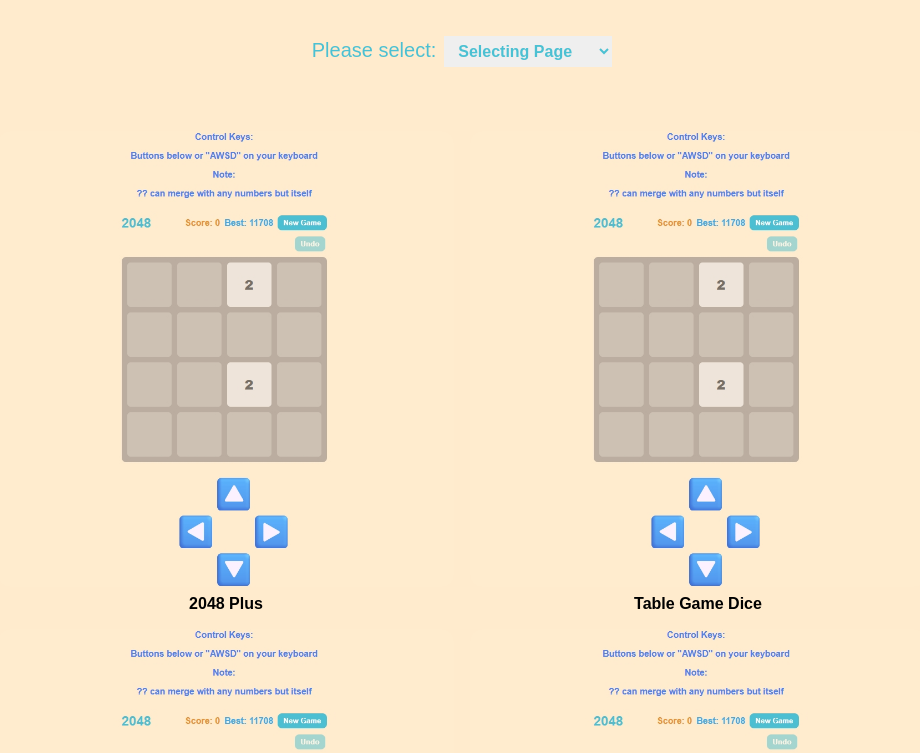
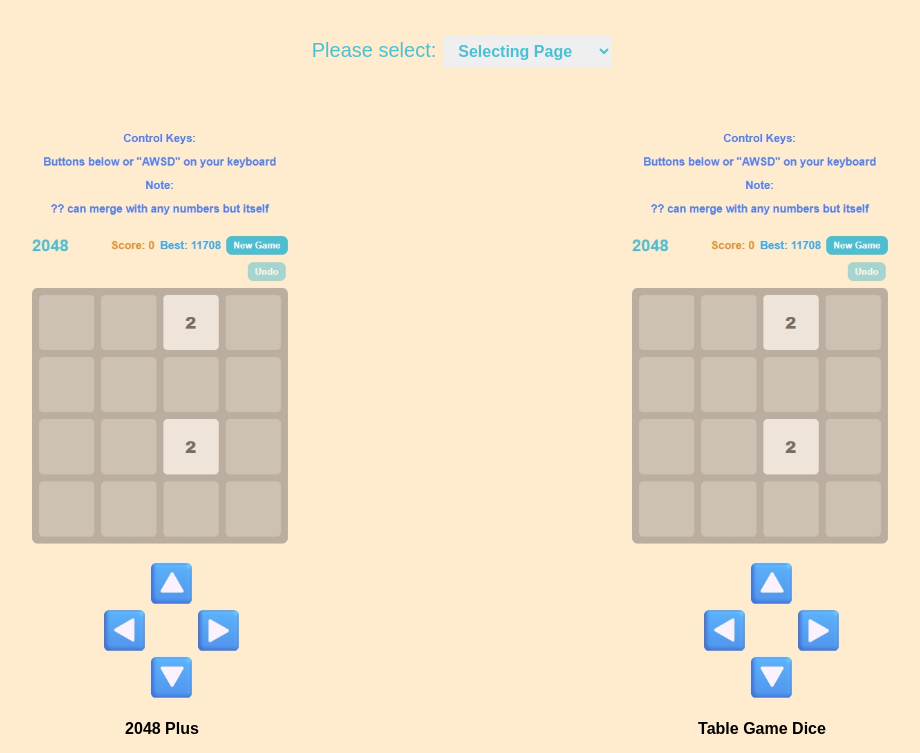
Before and after one commit to AndyC00/React_MiniGames, a React (Create React App) app: page / in a window 1280 px wide. Shown: the top 753 px of the page, without its empty margins (178-1098 px from the left). Built offline with nearby package versions, Linux system fonts and the light colour scheme.

Commit message:
Update App.css

```diff
--- a/src/style/App.css
+++ b/src/style/App.css
@@ -1,6 +1,6 @@
 .app {
   padding: 16px;
-  max-width: 960px;
+  max-width: 1200px;
   margin: 0 auto;
 }
 
@@ -20,13 +20,14 @@
 .gameGrid {
   display: grid;
   grid-template-columns: 1fr;
-  gap: 16px;
+  gap: 28px;
 }
 
 /* PC: two columns two rows */
 @media (min-width: 768px) {
   .gameGrid {
-    grid-template-columns: repeat(2, 1fr);
+    grid-template-columns: repeat(2, minmax(320px, 1fr));
+    gap: 32px;
   }
 }
 
@@ -34,6 +35,7 @@
   display: flex;
   flex-direction: column;
   align-items: stretch;
+  padding-bottom: 30px;
 }
 
 .gameTile {
@@ -61,7 +63,7 @@
 }
 
 .tileLabel {
-  margin-top: 8px;
+  margin-top: 21px;
   text-align: center;
   font-weight: 600;
 }
```
